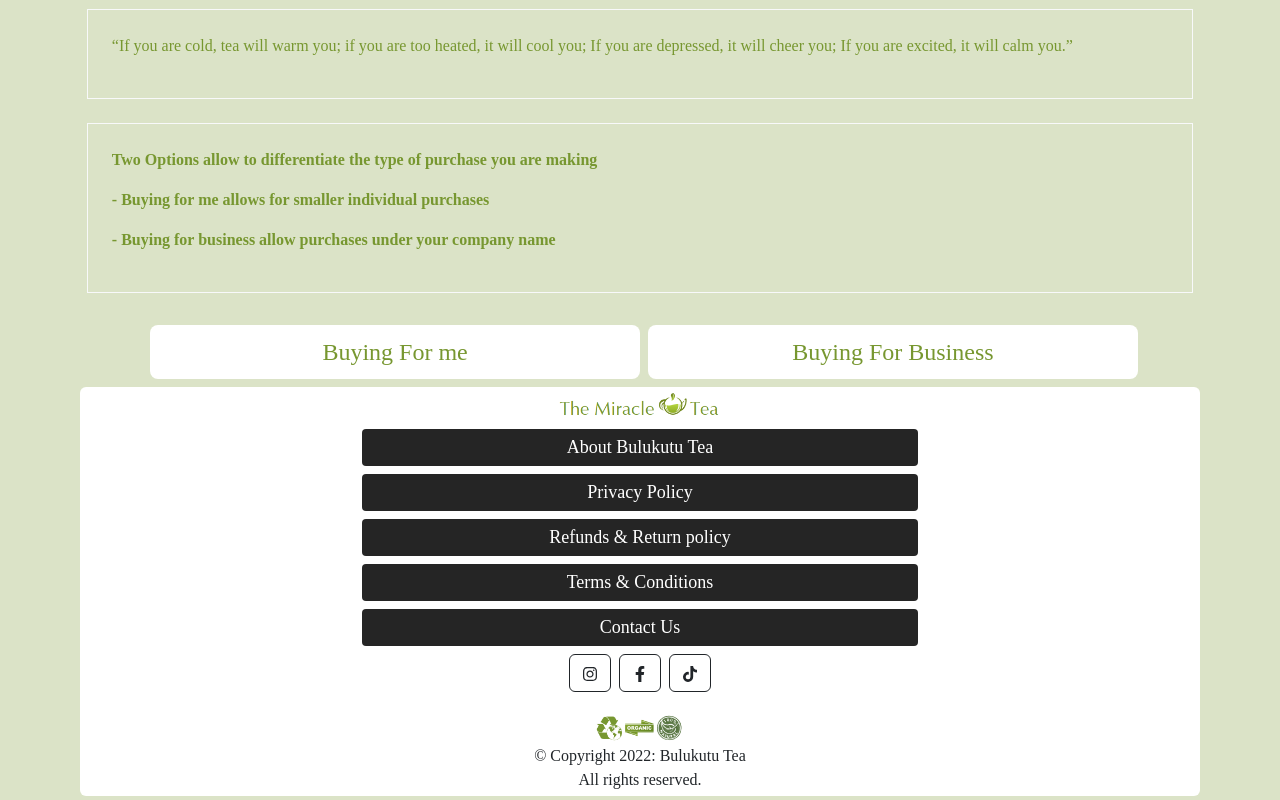
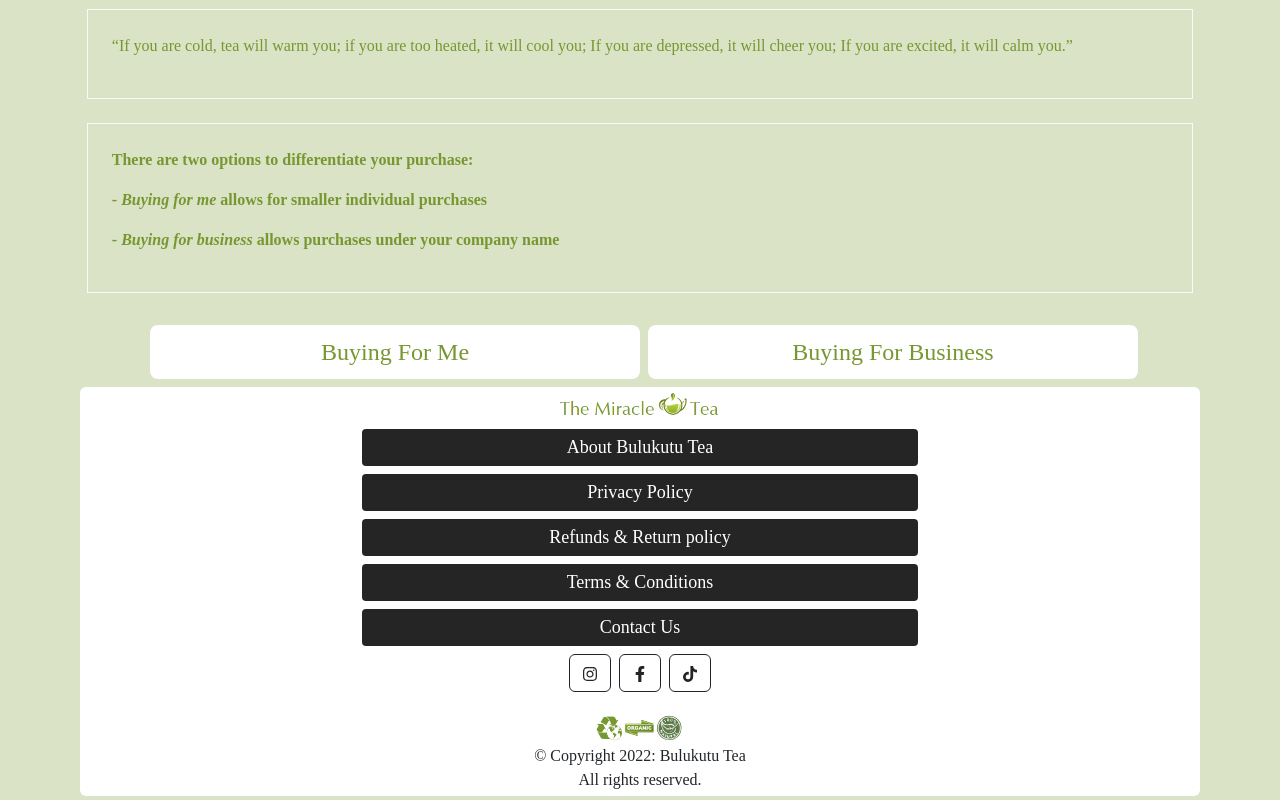
Before and after one commit to ms801525/iXperience-Intern, a React (Create React App) app in the folder bulukutu_tea/: page /shop in a window 1280 px wide. Shown: the part 1026-1826 px from the top of the page. Built offline with nearby package versions, Linux system fonts and the light colour scheme; no server answers; a web font is replaced by a local one.

Commit message:
added new pages for shopping, some changes to page

```diff
--- a/bulukutu_tea/src/pages/Shop.js
+++ b/bulukutu_tea/src/pages/Shop.js
@@ -29,13 +29,13 @@
         <br/>
         <div className="p-4 border border-light bulukutu-text-color">
             <p><b>
-                Two Options allow to differentiate the type of purchase you are making
+                There are two options to differentiate your purchase:
             </b></p>
             <p><b>
-                - Buying for me allows for smaller individual purchases
+                - <i>Buying for me</i> allows for smaller individual purchases
             </b></p>
             <p><b>
-                - Buying for business allow purchases under your company name
+                - <i>Buying for business</i> allows purchases under your company name
             </b></p>
 
         </div>
@@ -49,7 +49,7 @@
                         size={'btn-lg'}
                         // page="/products"
                         page="/coming-soon">
-                        Buying For me
+                        Buying For Me
 
                     </Button>
                 </div>
```
Also changed, not shown: bulukutu_tea/src/pages/BuyingForBusiness.js (added, +10 -0 lines), bulukutu_tea/src/pages/BuyingForMe.js (added, +9 -0 lines).
